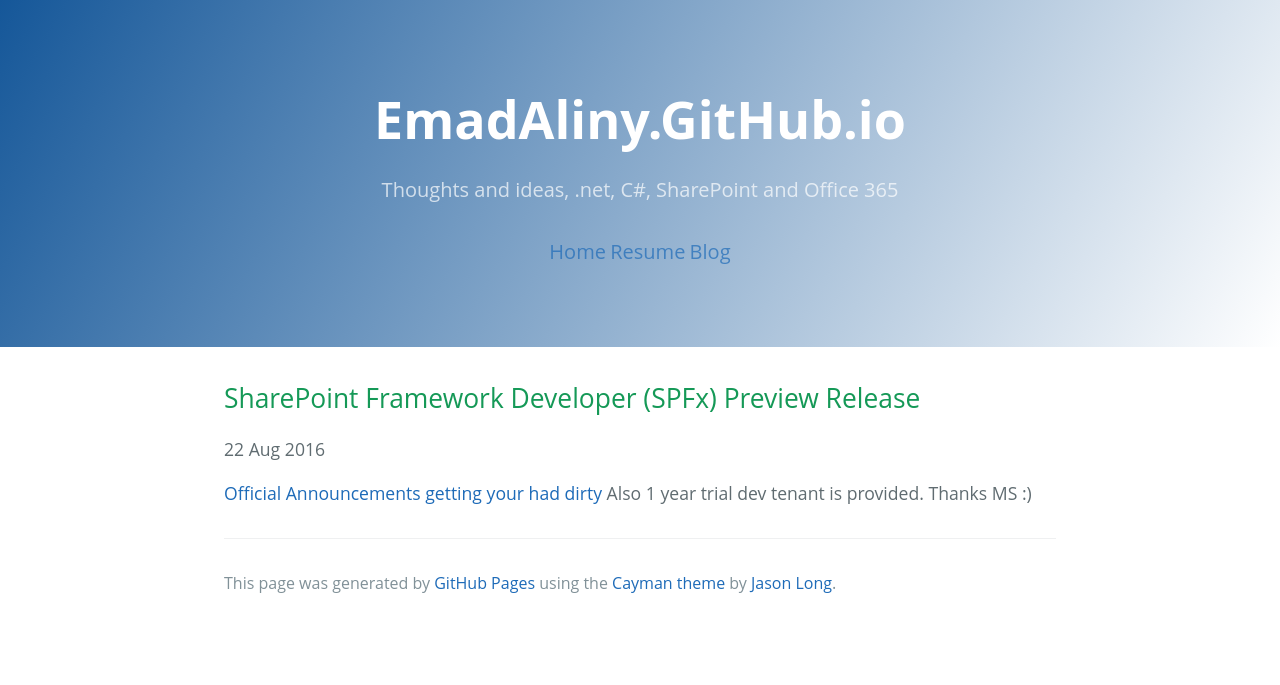
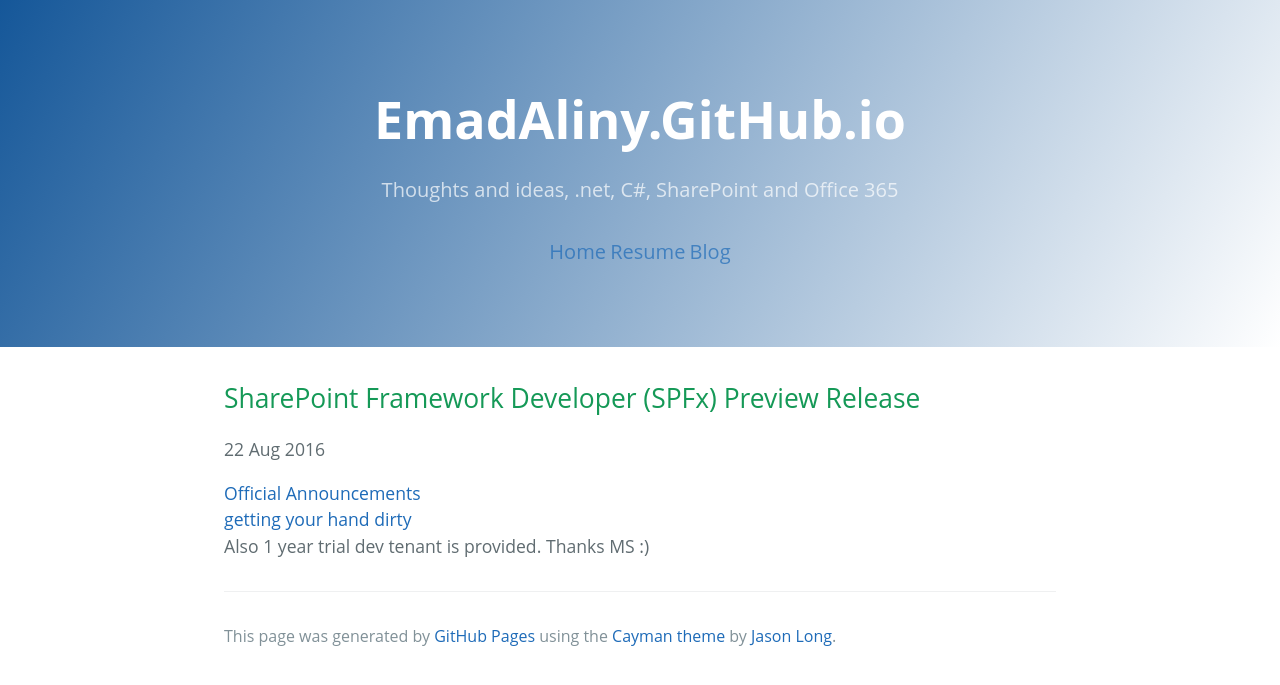
Before and after one commit to emadaliny/emad.aliny.github.io, a Jekyll site: the page built from _posts/2016-08-22-The-SharePoint-Framework-(SPFx)-Preview-Released.md, in a window 1280 px wide. Shown: the top 685 px of the page. Built offline with Jekyll 4.4.1, drawn with Linux system fonts in a browser that asks for light colours.

Commit message:
Fix Typo

```diff
--- a/_posts/2016-08-22-The-SharePoint-Framework-(SPFx)-Preview-Released.md
+++ b/_posts/2016-08-22-The-SharePoint-Framework-(SPFx)-Preview-Released.md
@@ -3,6 +3,6 @@
 title: "SharePoint Framework Developer (SPFx) Preview Release"
 date: 2016-08-22
 ---
-<a href="https://dev.office.com/blogs/sharepoint-framework-developer-preview-release">Official Announcements</a>
-<a href="https://github.com/SharePoint/sp-dev-docs">getting your had dirty</a>
+<a href="https://dev.office.com/blogs/sharepoint-framework-developer-preview-release">Official Announcements</a><br/>
+<a href="https://github.com/SharePoint/sp-dev-docs">getting your hand dirty</a><br/>
 Also 1 year trial dev tenant is provided. Thanks MS :)
```
